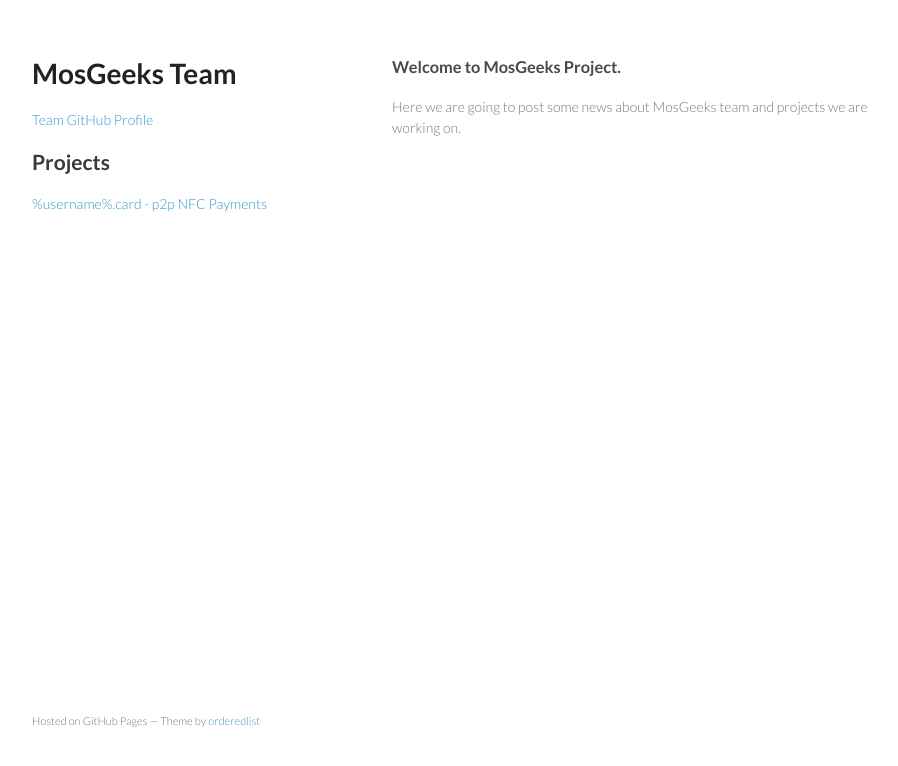
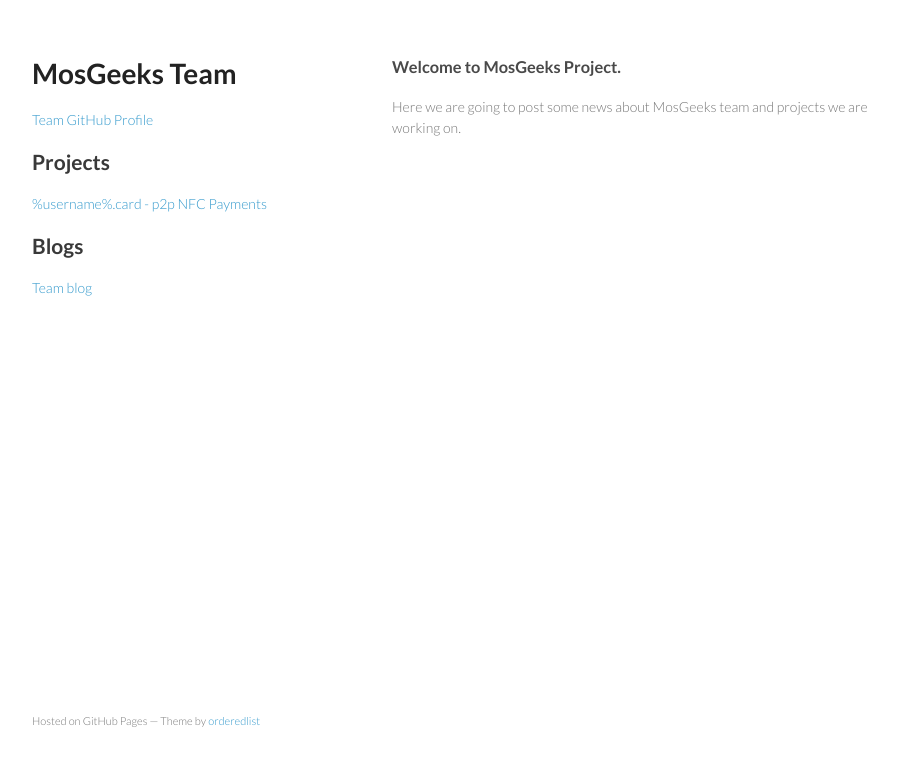
Before and after one commit to mosgeeks/mosgeeks.github.io, a plain HTML site: page index.html in a window 1280 px wide. Shown: the whole page, without its empty margins (178-1076 px from the left). Drawn offline with Linux system fonts and the light colour scheme.

Commit message:
add link to blog

```diff
--- a/index.html
+++ b/index.html
@@ -21,6 +21,9 @@
         <h2>Projects</h2>
         <p class="view"><a href="https://nfc.mosgeeks.org">%username%.card - p2p NFC Payments</a></p>
 
+        <h2>Blogs</h2>
+        <p class="view"><a href="https://blog.mosgeeks.org">Team blog</a></p>
+
       </header>
       <section>
         <h3>
```
